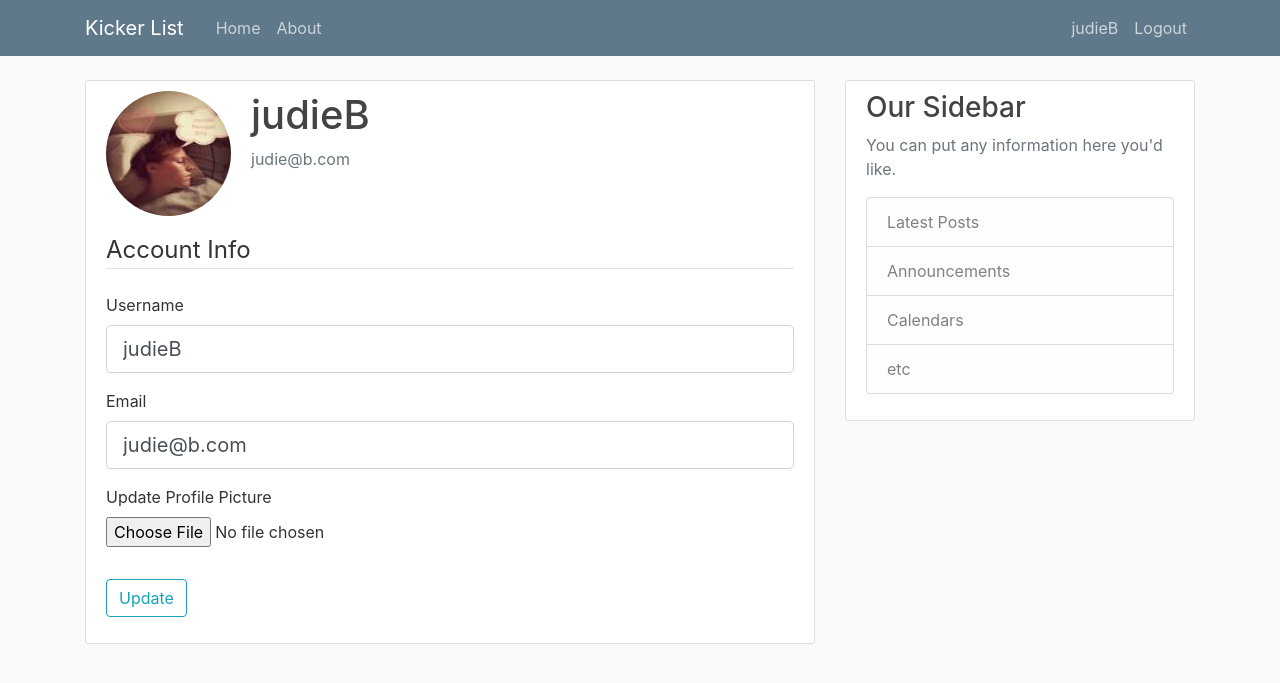
After one commit to gstrothmann/ranking_webpage, a Flask app: page /account in a window 1280 px wide. The commit adds this page. Shown: the top 683 px of the page. Run offline with Flask 2, Linux system fonts and the light colour scheme; a user stored in the database is signed in; some libraries are stand-ins or nearby versions.

Commit message:
registration, login and user sessions completely implemented

```diff
--- a/kicker_list/__init__.py
+++ b/kicker_list/__init__.py
@@ -1,9 +1,15 @@
 from flask import Flask
 from flask_sqlalchemy import SQLAlchemy
+from flask_bcrypt import Bcrypt
+from flask_login import LoginManager
 
 app = Flask(__name__)
 app.config['SECRET_KEY'] = '0798aaa973a4f300d8a2277a9db963f2'
 app.config['SQLALCHEMY_DATABASE_URI'] = 'sqlite:///site.db'
 db = SQLAlchemy(app)
+bcrypt = Bcrypt(app)
+login_manager = LoginManager(app)
+login_manager.login_view = 'login'
+login_manager.login_message_category = 'info'
 
 from kicker_list import routes
--- a/kicker_list/forms.py
+++ b/kicker_list/forms.py
@@ -1,6 +1,9 @@
 from flask_wtf import FlaskForm
+from flask_wtf.file import FileField, FileAllowed
+from flask_login import current_user
 from wtforms import StringField, PasswordField, SubmitField, BooleanField
-from wtforms.validators import DataRequired, Length, Email, EqualTo
+from wtforms.validators import DataRequired, Length, Email, EqualTo, ValidationError
+from kicker_list.db_models import User
 
 class RegistrationForm(FlaskForm):
     username = StringField('Username',
@@ -11,9 +14,39 @@ class RegistrationForm(FlaskForm):
                                      validators = [DataRequired(), EqualTo('password')])
     submit = SubmitField('Sign Up')
 
+    def validate_username(self, username):
+        user = User.query.filter_by(username=username.data).first()
+        if user:
+            raise ValidationError('That username is taken. Please choose a different one.')
+
+    def validate_email(self, email):
+        user = User.query.filter_by(email=email.data).first()
+        if user:
+            raise ValidationError('There is already is account using this email.')
+
 
 class LoginForm(FlaskForm):
     email = StringField('Email', validators = [DataRequired(), Email()])
     password = PasswordField('Password', validators = [DataRequired()])
     remember = BooleanField('Remember Me')
     submit = SubmitField('Log In')
+
+
+class UpdateAccountForm(FlaskForm):
+    username = StringField('Username',
+                           validators = [DataRequired(), Length(min=2, max=20)])
+    email = StringField('Email', validators = [DataRequired(), Email()])
+    picture = FileField('Update Profile Picture', validators = [FileAllowed(['jpg', 'png'])])
+    submit = SubmitField('Update')
+
+    def validate_username(self, username):
+        if username.data!= current_user.username:
+            user = User.query.filter_by(username=username.data).first()
+            if user:
+                raise ValidationError('That username is taken. Please choose a different one.')
+
+    def validate_email(self, email):
+        if email.data!= current_user.email:
+            user = User.query.filter_by(email=email.data).first()
+            if user:
+                raise ValidationError('There is already is account using this email.')
--- a/kicker_list/routes.py
+++ b/kicker_list/routes.py
@@ -1,7 +1,11 @@
+import secrets
+import os
+from PIL import Image
 from flask import escape, request, render_template, url_for, flash, redirect
-from kicker_list import app
-from kicker_list.forms import RegistrationForm, LoginForm
+from kicker_list import app, db, bcrypt
+from kicker_list.forms import RegistrationForm, LoginForm, UpdateAccountForm
 from kicker_list.db_models import User, Post
+from flask_login import login_user, current_user, logout_user, login_required
 
 @app.route('/')
 @app.route('/home')
@@ -15,19 +19,65 @@ def about():
 
 @app.route('/register', methods = ['GET', 'POST'])
 def register():
+    if current_user.is_authenticated:
+        return redirect(url_for('home'))
     form = RegistrationForm()
     if form.validate_on_submit():
-        flash(f'Account created for {form.username.data}!', 'success')
-        return redirect(url_for('home'))
+        hashed_password = bcrypt.generate_password_hash(form.password.data).decode('utf-8')
+        user = User(username=form.username.data, email = form.email.data, password = hashed_password)
+        db.session.add(user)
+        db.session.commit()
+        flash(f'Your account has been created! You are now able to log in.', 'success')
+        return redirect(url_for('login'))
     return render_template('register.html', title = 'Register', form = form)
 
 @app.route('/login', methods = ['GET', 'POST'])
 def login():
+    if current_user.is_authenticated:
+        return redirect(url_for('home'))
     form = LoginForm()
     if form.validate_on_submit():
-        if form.email.data == 'admin@kicker-list.com' and form.password.data == 'password':
-            flash(f'You have been logged in!', 'success')
-            return redirect(url_for('home'))
+        user = User.query.filter_by(email=form.email.data).first()
+        if user and bcrypt.check_password_hash(user.password, form.password.data):
+            login_user(user, remember=form.remember.data)
+            next_page = request.args.get('next')
+            return redirect(next_page) if next_page else redirect(url_for('home'))
         else:
-            flash('Login Unsuccessfull. Please check username and password.', 'danger')
+            flash('Login Unsuccessfull. Please check email and password.', 'danger')
     return render_template('login.html', title = 'Login', form = form)
+
+@app.route('/logout')
+def logout():
+    logout_user()
+    flash('You have been logged out.', 'success')
+    return redirect(url_for('home'))
+
+def save_picture(form_picture):
+    random_hex = secrets.token_hex(8)
+    _, f_ext = os.path.splitext(form_picture.filename)
+    picture_fn = random_hex + f_ext
+    picture_path = os.path.join(app.root_path, 'static/profile_pictures', picture_fn)
+    output_size = (125,125)
+    i = Image.open(form_picture)
+    i.thumbnail(output_size)
+    i.save(picture_path)
+    return picture_fn
+
+@app.route('/account', methods = ['GET', 'POST'])
+@login_required
+def account():
+    form = UpdateAccountForm()
+    if form.validate_on_submit():
+        if form.picture.data:
+            picture_file = save_picture(form.picture.data)
+            current_user.image_file = picture_file
+        current_user.username = form.username.data
+        current_user.email = form.email.data
+        db.session.commit()
+        flash('Your account has been updated!', 'success')
+        return redirect(url_for('account'))
+    elif request.method == 'GET':
+        form.username.data = current_user.username
+        form.email.data = current_user.email
+    image_file = url_for('static', filename = 'profile_pictures/' + current_user.image_file)
+    return render_template('account.html', profile_picture = image_file, form = form)
--- /dev/null
+++ b/kicker_list/static/main.css
@@ -0,0 +1,80 @@
+body {
+  background: #fafafa;
+  color: #333333;
+  margin-top: 5rem;
+}
+
+h1, h2, h3, h4, h5, h6 {
+  color: #444444;
+}
+
+.bg-steel {
+  background-color: #5f788a;
+}
+
+.site-header .navbar-nav .nav-link {
+  color: #cbd5db;
+}
+
+.site-header .navbar-nav .nav-link:hover {
+  color: #ffffff;
+}
+
+.site-header .navbar-nav .nav-link.active {
+  font-weight: 500;
+}
+
+.content-section {
+  background: #ffffff;
+  padding: 10px 20px;
+  border: 1px solid #dddddd;
+  border-radius: 3px;
+  margin-bottom: 20px;
+}
+
+.article-title {
+  color: #444444;
+}
+
+a.article-title:hover {
+  color: #428bca;
+  text-decoration: none;
+}
+
+.article-content {
+  white-space: pre-line;
+}
+
+.article-img {
+  height: 65px;
+  width: 65px;
+  margin-right: 16px;
+}
+
+.article-metadata {
+  padding-bottom: 1px;
+  margin-bottom: 4px;
+  border-bottom: 1px solid #e3e3e3
+}
+
+.article-metadata a:hover {
+  color: #333;
+  text-decoration: none;
+}
+
+.article-svg {
+  width: 25px;
+  height: 25px;
+  vertical-align: middle;
+}
+
+.account-img {
+  height: 125px;
+  width: 125px;
+  margin-right: 20px;
+  margin-bottom: 16px;
+}
+
+.account-heading {
+  font-size: 2.5rem;
+}
--- /dev/null
+++ b/kicker_list/templates/account.html
@@ -0,0 +1,62 @@
+{% extends 'layout.html' %}
+
+{%block content%}
+
+<div class="content-section">
+  <div class="media">
+    <img class="rounded-circle account-img" src="{{ profile_picture }}">
+    <div class="media-body">
+      <h2 class="account-heading">{{ current_user.username}}</h2>
+      <p class="text-secondary">{{ current_user.email }}</p>
+    </div>
+  </div>
+    <form method = "POST" action = "" enctype = "multipart/form-data">
+        {{ form.hidden_tag() }}
+        <fieldset class="form-group">
+            <legend class = "border-bottom mb-4">Account Info</legend>
+
+            <div class="form-group">
+                    {{ form.username.label(class = "form-control-label") }}
+                    {% if form.username.errors %}
+                    {{ form.username(class = "form-control form-control-lg is-invalid") }}
+                <div class = "invalid-feedback">
+                    {% for error in form.username.errors %}
+                    <span>{{error}}</span>
+                    {% endfor %}
+                </div>
+                {% else %}
+                    {{ form.username(class = "form-control form-control-lg") }}
+                {% endif %}
+            </div>
+
+            <div class="form-group">
+                    {{ form.email.label(class = "form-control-label") }}
+                    {% if form.email.errors %}
+                    {{ form.email(class = "form-control form-control-lg is-invalid") }}
+                <div class = "invalid-feedback">
+                    {% for error in form.email.errors %}
+                    <span>{{error}}</span>
+                    {% endfor %}
+                </div>
+                {% else %}
+                    {{ form.email(class = "form-control form-control-lg") }}
+                {% endif %}
+            </div>
+            <div class="form-group">
+                    {{ form.picture.label() }}
+                    {{ form.picture(class = "form-control-file") }}
+                    {% if form.picture.errors %}
+                        {% for error in form.picture.errors %}
+                            <span class = "text-danger">{{error}}</span></br>
+                        {% endfor %}
+                    {% endif %}
+            </div>
+        </fieldset>
+        <div class = "form-group">
+        {{ form.submit(class ="btn btn-outline-info") }}
+        </div>
+
+    </form>
+</div>
+
+{%endblock%}
--- a/kicker_list/templates/layout.html
+++ b/kicker_list/templates/layout.html
@@ -1,40 +1,51 @@
-<!doctype html>
-<html lang="en">
+<!DOCTYPE html>
+<html>
 <head>
     <!-- Required meta tags -->
     <meta charset="utf-8">
     <meta name="viewport" content="width=device-width, initial-scale=1, shrink-to-fit=no">
 
     <!-- Bootstrap CSS -->
-    <link rel="stylesheet" href="https://stackpath.bootstrapcdn.com/bootstrap/4.3.1/css/bootstrap.min.css" integrity="sha384-ggOyR0iXCbMQv3Xipma34MD+dH/1fQ784/j6cY/iJTQUOhcWr7x9JvoRxT2MZw1T" crossorigin="anonymous">
+    <link rel="stylesheet" href="https://maxcdn.bootstrapcdn.com/bootstrap/4.0.0/css/bootstrap.min.css" integrity="sha384-Gn5384xqQ1aoWXA+058RXPxPg6fy4IWvTNh0E263XmFcJlSAwiGgFAW/dAiS6JXm" crossorigin="anonymous">
 
-    <title>Kicker App</title>
+    <link rel="stylesheet" type="text/css" href="{{ url_for('static', filename='main.css') }}">
+
+    {% if title %}
+        <title>Kicker List{{ title }}</title>
+    {% else %}
+        <title>Kicker List</title>
+    {% endif %}
 </head>
 <body>
-
-  <nav class="navbar navbar-expand-lg navbar-light bg-light">
-  <a class="navbar-brand" href="#">Navbar</a>
-  <button class="navbar-toggler" type="button" data-toggle="collapse" data-target="#navbarNavAltMarkup" aria-controls="navbarNavAltMarkup" aria-expanded="false" aria-label="Toggle navigation">
+    <header class="site-header">
+      <nav class="navbar navbar-expand-md navbar-dark bg-steel fixed-top">
+        <div class="container">
+          <a class="navbar-brand mr-4" href="/">Kicker List</a>
+          <button class="navbar-toggler" type="button" data-toggle="collapse" data-target="#navbarToggle" aria-controls="navbarToggle" aria-expanded="false" aria-label="Toggle navigation">
             <span class="navbar-toggler-icon"></span>
           </button>
-  <div class="collapse navbar-collapse" id="navbarNavAltMarkup">
+          <div class="collapse navbar-collapse" id="navbarToggle">
+            <div class="navbar-nav mr-auto">
+              <a class="nav-item nav-link" href="/">Home</a>
+              <a class="nav-item nav-link" href="/about">About</a>
+            </div>
+            <!-- Navbar Right Side -->
             <div class="navbar-nav">
-      <a class="nav-item nav-link active" href="{{ url_for('home') }} ">Home <span class="sr-only">(current)</span></a>
-      <a class="nav-item nav-link" href="{{ url_for('about') }} ">About</a>
-    </div>
-    <div class="navbar-nav">
+                {% if current_user.is_authenticated %}
+                <a class="nav-item nav-link" href="{{ url_for('account') }} ">{{current_user.username}}</a>
+                <a class="nav-item nav-link" href="{{ url_for('logout') }} ">Logout</a>
+                {% else %}
                 <a class="nav-item nav-link" href="{{ url_for('login') }} ">Login</a>
                 <a class="nav-item nav-link" href="{{ url_for('register') }} ">Register</a>
+                {% endif %}
+            </div>
           </div>
         </div>
       </nav>
-
-
-
-
-<div class="container mt-3">
-    <div class = "row">
-        <div class = "col-9">
+    </header>
+    <main role="main" class="container">
+      <div class="row">
+        <div class="col-md-8">
             {% with messages = get_flashed_messages(with_categories = true) %}
                 {% if messages %}
                     {% for category, message in messages %}
@@ -44,30 +55,29 @@
                     {% endfor %}
                 {% endif %}
             {% endwith %}
-            {%block content%}{%endblock%}
+          {% block content %}{% endblock %}
         </div>
-
-        <div class = "col-3">
-            <div class="card" style="width: 18rem;">
-              <div class="card-header">
-                Featured
-              </div>
-              <ul class="list-group list-group-flush">
-                <li class="list-group-item">Cras justo odio</li>
-                <li class="list-group-item">Dapibus ac facilisis in</li>
-                <li class="list-group-item">Vestibulum at eros</li>
+        <div class="col-md-4">
+          <div class="content-section">
+            <h3>Our Sidebar</h3>
+            <p class='text-muted'>You can put any information here you'd like.
+              <ul class="list-group">
+                <li class="list-group-item list-group-item-light">Latest Posts</li>
+                <li class="list-group-item list-group-item-light">Announcements</li>
+                <li class="list-group-item list-group-item-light">Calendars</li>
+                <li class="list-group-item list-group-item-light">etc</li>
               </ul>
-            </div>
-
+            </p>
           </div>
         </div>
       </div>
+    </main>
 
 
     <!-- Optional JavaScript -->
     <!-- jQuery first, then Popper.js, then Bootstrap JS -->
-    <script src="https://code.jquery.com/jquery-3.3.1.slim.min.js" integrity="sha384-q8i/X+965DzO0rT7abK41JStQIAqVgRVzpbzo5smXKp4YfRvH+8abtTE1Pi6jizo" crossorigin="anonymous"></script>
-    <script src="https://cdnjs.cloudflare.com/ajax/libs/popper.js/1.14.7/umd/popper.min.js" integrity="sha384-UO2eT0CpHqdSJQ6hJty5KVphtPhzWj9WO1clHTMGa3JDZwrnQq4sF86dIHNDz0W1" crossorigin="anonymous"></script>
-    <script src="https://stackpath.bootstrapcdn.com/bootstrap/4.3.1/js/bootstrap.min.js" integrity="sha384-JjSmVgyd0p3pXB1rRibZUAYoIIy6OrQ6VrjIEaFf/nJGzIxFDsf4x0xIM+B07jRM" crossorigin="anonymous"></script>
+    <script src="https://code.jquery.com/jquery-3.2.1.slim.min.js" integrity="sha384-KJ3o2DKtIkvYIK3UENzmM7KCkRr/rE9/Qpg6aAZGJwFDMVNA/GpGFF93hXpG5KkN" crossorigin="anonymous"></script>
+    <script src="https://cdnjs.cloudflare.com/ajax/libs/popper.js/1.12.9/umd/popper.min.js" integrity="sha384-ApNbgh9B+Y1QKtv3Rn7W3mgPxhU9K/ScQsAP7hUibX39j7fakFPskvXusvfa0b4Q" crossorigin="anonymous"></script>
+    <script src="https://maxcdn.bootstrapcdn.com/bootstrap/4.0.0/js/bootstrap.min.js" integrity="sha384-JZR6Spejh4U02d8jOt6vLEHfe/JQGiRRSQQxSfFWpi1MquVdAyjUar5+76PVCmYl" crossorigin="anonymous"></script>
 </body>
 </html>
```
Also changed, not shown: kicker_list/db_models.py (+8 -2 lines), kicker_list/templates/home.html (+2 -21 lines), kicker_list/site.db, kicker_list/static/profile_pictures/5a76f48888cd0950.jpg (added), kicker_list/static/profile_pictures/9988e7f374bbe975.jpg (added), kicker_list/static/profile_pictures/deeaa87515ff8d7e.jpg (added), kicker_list/static/profile_pictures/default.PNG (added). Lines whose indentation alone changed are shown as unchanged.
